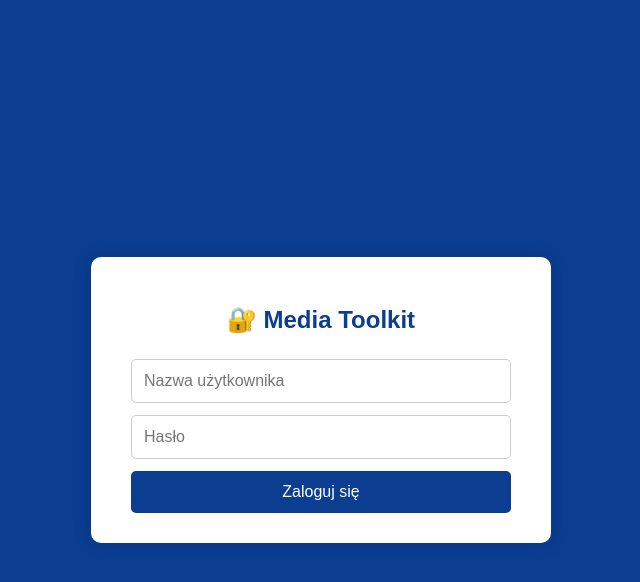
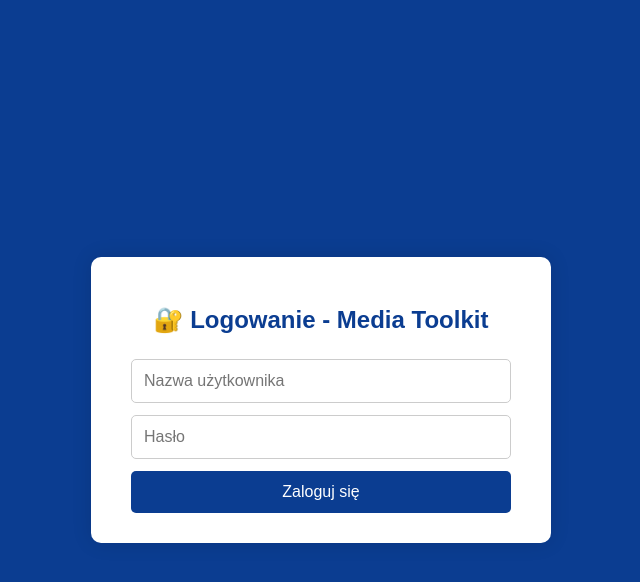
Before and after one commit to v0jt4s13/media_toolkit, a Flask app: page /login in a window 1280 px wide. Shown: the top 582 px of the page, without its empty margins (319-959 px from the left). Run offline with Flask 3, Linux system fonts and the light colour scheme.

Commit message:
login fix

```diff
--- a/media_toolkit/templates/login.html
+++ b/media_toolkit/templates/login.html
@@ -57,7 +57,7 @@
 </head>
 <body>
     <div class="login-box">
-        <h2>🔐 Media Toolkit</h2>
+        <h2>🔐 Logowanie - Media Toolkit</h2>
         {% if error %}
             <div class="error">{{ error }}</div>
         {% endif %}
```
Also changed, not shown: 1 other file.
